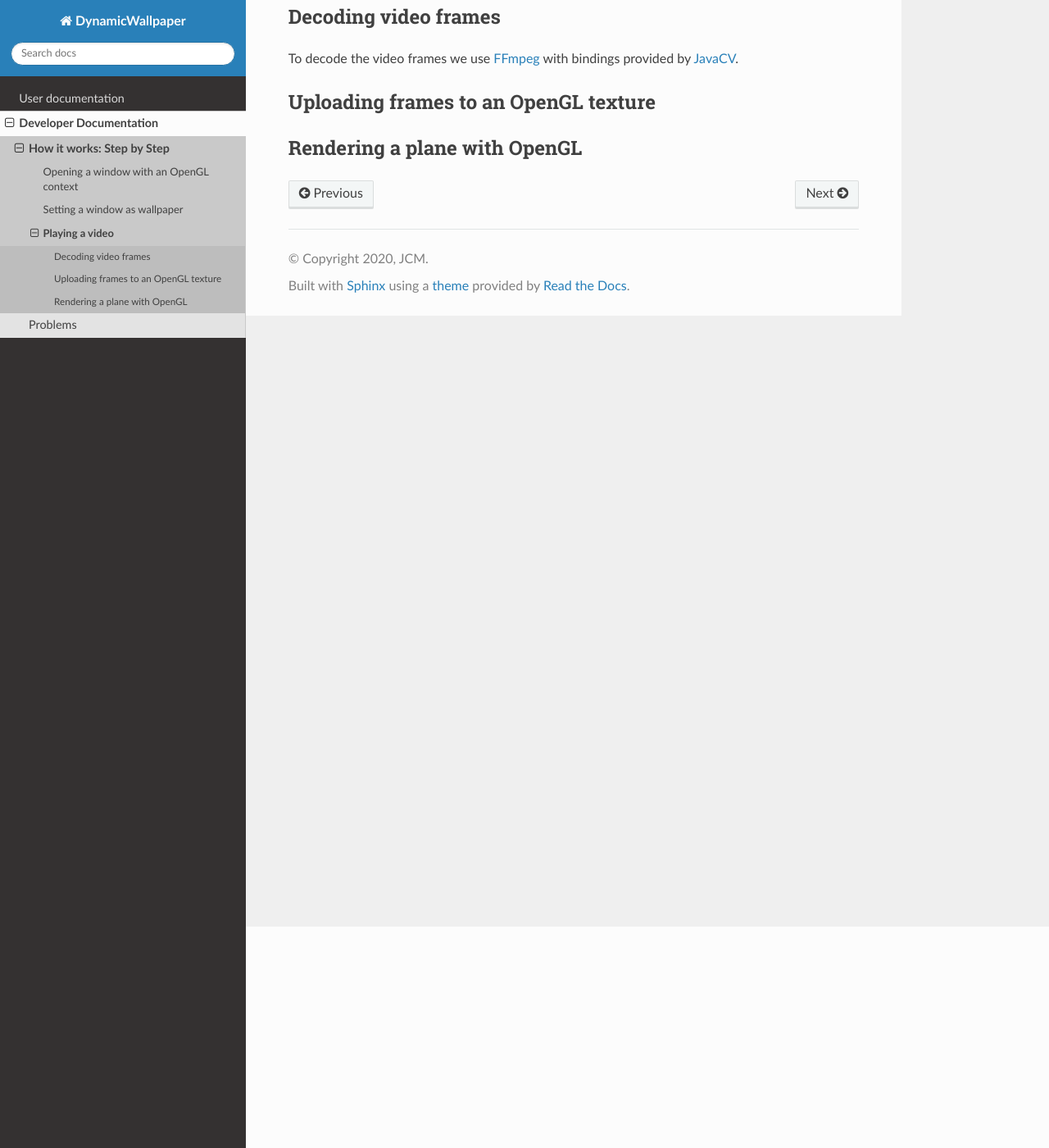
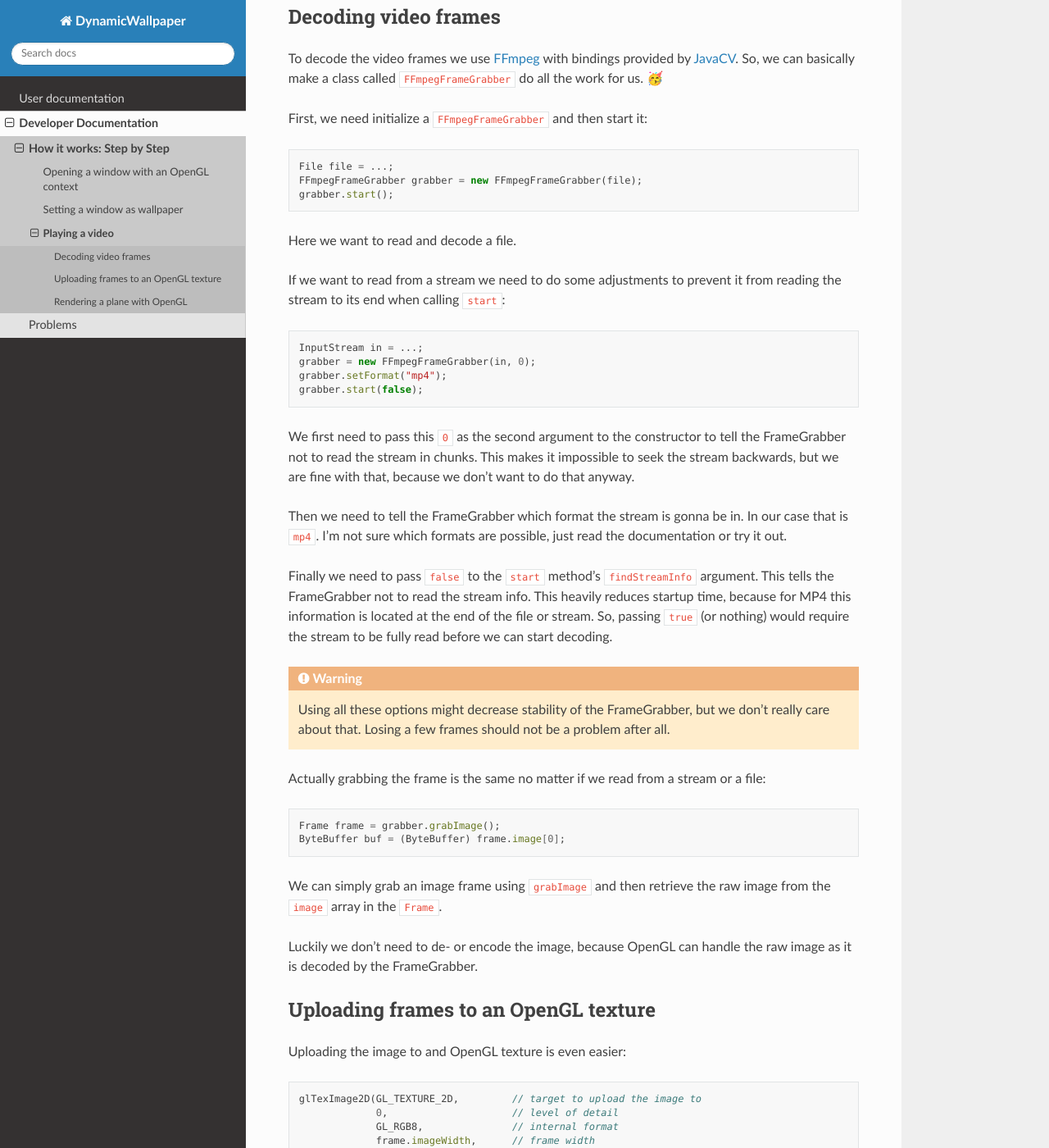
Before and after one commit to JnCrMx/DynamicWallpaper, a Sphinx documentation site: the page built from docs/dev/video-playback.rst, in a window 1280 px wide and 1400 px high, scrolled down 270 px. Shown: the whole window at 82% size. Built offline with Sphinx 7.4.7 and the Read the Docs theme 2.0.0, drawn with Linux system fonts in a browser that asks for light colours; some of the changed text lies outside the part shown.

Commit message:
Sections about decoding and uploading video frames

```diff
--- a/docs/dev/video-playback.rst
+++ b/docs/dev/video-playback.rst
@@ -1,5 +1,10 @@
 .. _FFmpeg: https://ffmpeg.org/
 .. _JavaCV: https://github.com/bytedeco/javacv
+
+.. |FFmpegFrameGrabber| replace:: ``FFmpegFrameGrabber``
+.. _FFmpegFrameGrabber: http://bytedeco.org/javacv/apidocs/org/bytedeco/javacv/FFmpegFrameGrabber.html
+
+.. |party| unicode:: U+1F973
 
 Playing a video
 ===============
@@ -12,9 +17,87 @@ Decoding video frames
 ---------------------
 
 To decode the video frames we use `FFmpeg`_ with bindings provided by `JavaCV`_.
+So, we can basically make a class called |FFmpegFrameGrabber|_ do all the work for us. |party|
+
+First, we need initialize a ``FFmpegFrameGrabber`` and then start it:
+
+.. code-block:: java
+
+    File file = ...;
+    FFmpegFrameGrabber grabber = new FFmpegFrameGrabber(file);
+    grabber.start();
+
+Here we want to read and decode a file.
+
+If we want to read from a stream we need to do some adjustments to prevent it from reading
+the stream to its end when calling ``start``:
+
+.. code-block:: java
+
+    InputStream in = ...;
+    grabber = new FFmpegFrameGrabber(in, 0);
+    grabber.setFormat("mp4");
+    grabber.start(false);
+
+We first need to pass this ``0`` as the second argument to the constructor
+to tell the FrameGrabber not to read the stream in chunks.
+This makes it impossible to seek the stream backwards, but we are fine with that,
+because we don't want to do that anyway.
+
+Then we need to tell the FrameGrabber which format the stream is gonna be in.
+In our case that is ``mp4``. I'm not sure which formats are possible,
+just read the documentation or try it out.
+
+Finally we need to pass ``false`` to the ``start`` method's ``findStreamInfo`` argument.
+This tells the FrameGrabber not to read the stream info.
+This heavily reduces startup time, because for MP4 this information is located at the end
+of the file or stream. So, passing ``true`` (or nothing) would require the stream
+to be fully read before we can start decoding.
+
+.. warning::
+    Using all these options might decrease stability of the FrameGrabber,
+    but we don't really care about that.
+    Losing a few frames should not be a problem after all.
+
+Actually grabbing the frame is the same no matter if we read from a stream or a file:
+
+.. code-block:: java
+
+    Frame frame = grabber.grabImage();
+    ByteBuffer buf = (ByteBuffer) frame.image[0];
+
+We can simply grab an image frame using ``grabImage`` and then retrieve the raw image
+from the ``image`` array in the ``Frame``.
+
+Luckily we don't need to de- or encode the image,
+because OpenGL can handle the raw image as it is decoded by the FrameGrabber.
 
 Uploading frames to an OpenGL texture
 -------------------------------------
 
+Uploading the image to and OpenGL texture is even easier:
+
+.. code-block:: java
+
+    glTexImage2D(GL_TEXTURE_2D,         // target to upload the image to
+                 0,                     // level of detail
+                 GL_RGB8,               // internal format
+                 frame.imageWidth,      // frame width
+                 frame.imageHeight,     // frame height
+                 0,                     // border width
+                 GL_BGR,                // texel format
+                 GL_UNSIGNED_BYTE,      // texel type
+                 buf);                  // image
+
+Most of those argument are either not important or should be easy to understand
+with basic knowledge of OpenGL. Just look at the
+`documentation <https://www.khronos.org/registry/OpenGL-Refpages/gl4/html/glTexImage2D.xhtml>`_
+or read/watch some OpenGL tutorials.
+
+.. caution::
+    We pass ``GL_BGR`` and not ``GL_RGB`` as texel format.
+    That is also the format the FrameGrabber decodes the video to.
+    If you don't pay attention to this, your colors might get messed up.
+
 Rendering a plane with OpenGL
 -----------------------------
```
